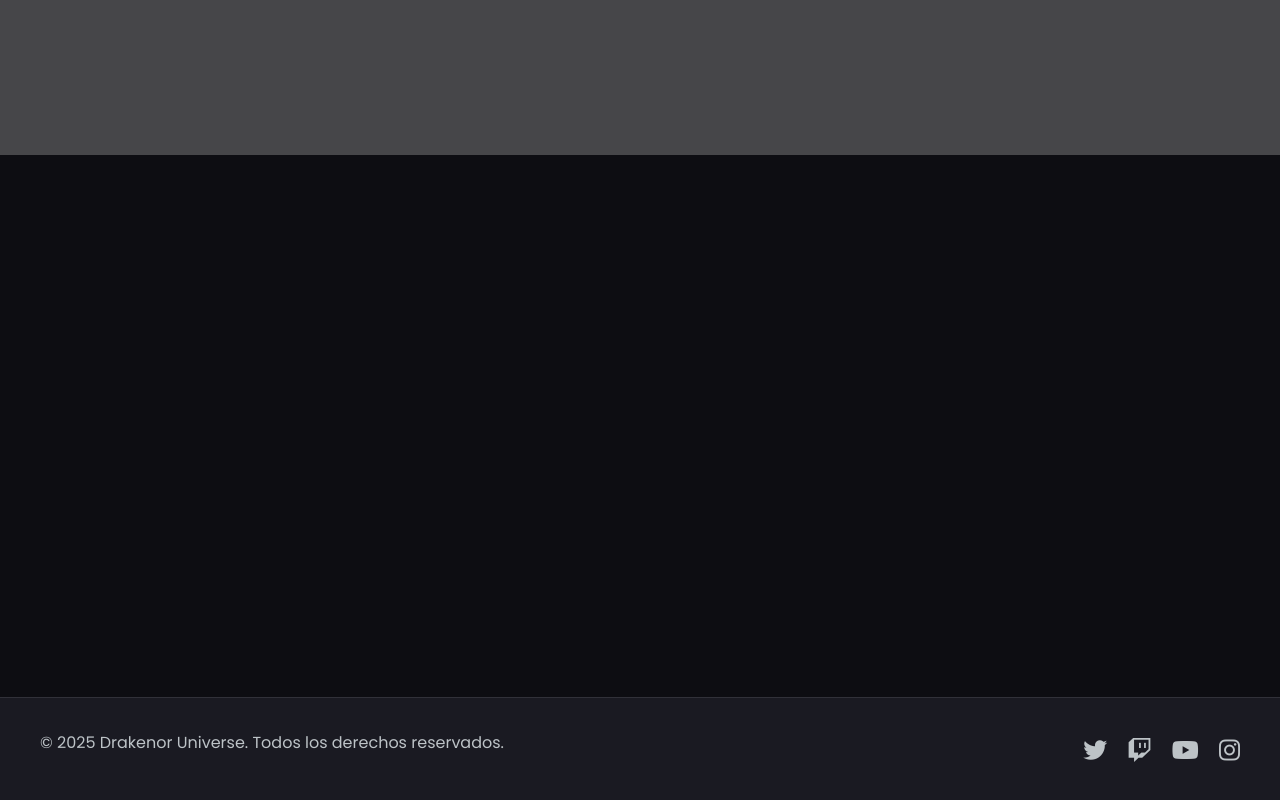
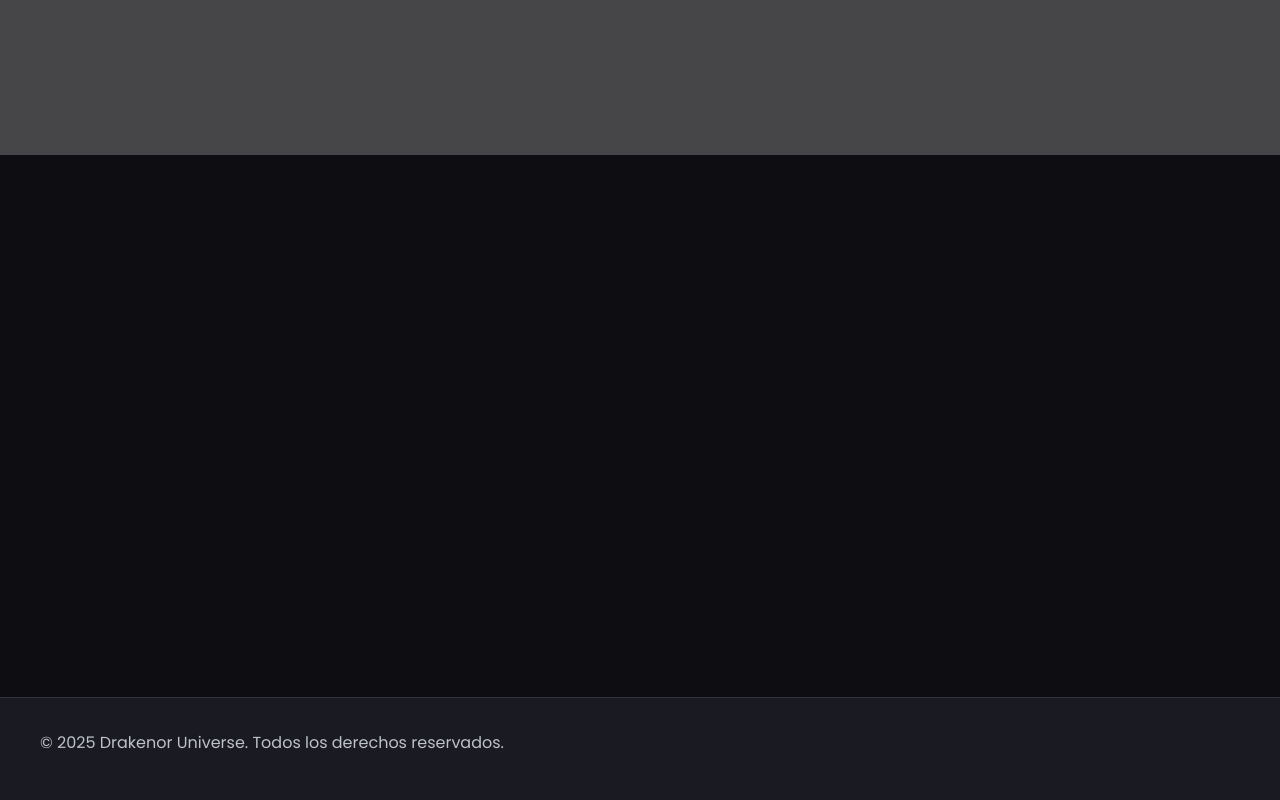
Before and after one commit to Breix11/drakenoruniverse, a plain HTML site: page index.html in a window 1280 px wide. Shown: the part 645-1445 px from the top of the page. Drawn offline with Linux system fonts and the light colour scheme; files that its build step writes are made by us from their sources; placeholder pictures from the web are drawn by us; files whose address does not match are found by name.

Commit message:
Actualizar index.html

```diff
--- a/index.html
+++ b/index.html
@@ -93,12 +93,6 @@
     <footer class="site-footer">
         <div class="container footer-content">
             <p>© 2025 Drakenor Universe. Todos los derechos reservados.</p>
-            <div class="social-links">
-                <a href="https://x.com/tu-usuario" target="_blank" rel="noopener noreferrer"><i class="fab fa-twitter"></i></a>
-                <a href="https://twitch.tv/tu-canal" target="_blank" rel="noopener noreferrer"><i class="fab fa-twitch"></i></a>
-                <a href="https://youtube.com/tu-canal" target="_blank" rel="noopener noreferrer"><i class="fab fa-youtube"></i></a>
-                <a href="https://instagram.com/drakenoruniverse" target="_blank" rel="noopener noreferrer"><i class="fab fa-instagram"></i></a>
-            </div>
         </div>
     </footer>
 
```
